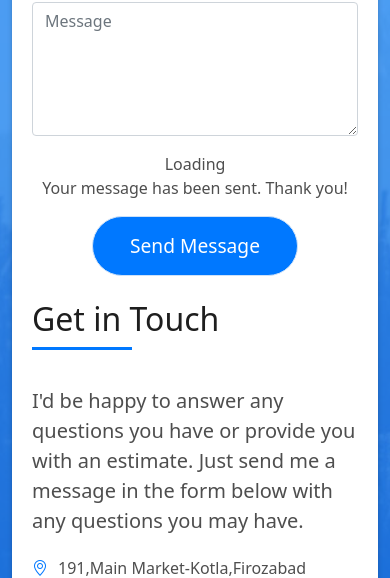
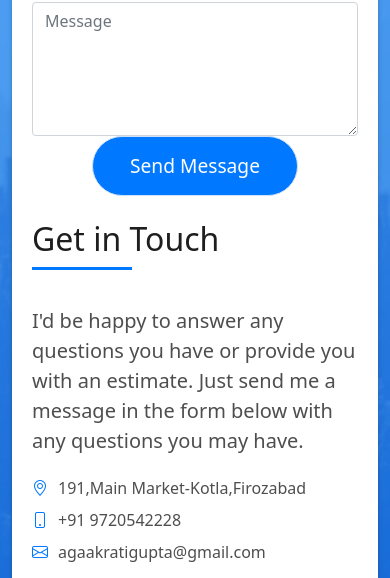
Before and after one commit to aakrati442/portfolio, a plain HTML site: page index.html in a window 390 px wide. Shown: the part 5669-6247 px from the top of the page. Drawn offline with Linux system fonts and the light colour scheme.

Commit message:
Update index.html

```diff
--- a/index.html
+++ b/index.html
@@ -692,11 +692,11 @@
                               <textarea class="form-control" name="message" rows="5" placeholder="Message" required></textarea>
                             </div>
                           </div>
-                          <div class="col-md-12 text-center my-3">
+<!--                           <div class="col-md-12 text-center my-3">
                             <div class="loading">Loading</div>
                             <div class="error-message"></div>
                             <div class="sent-message">Your message has been sent. Thank you!</div>
-                          </div>
+                          </div> -->
                           <div class="col-md-12 text-center">
                             <button type="submit" class="button button-a button-big button-rouded">Send Message</button>
                           </div>
```
